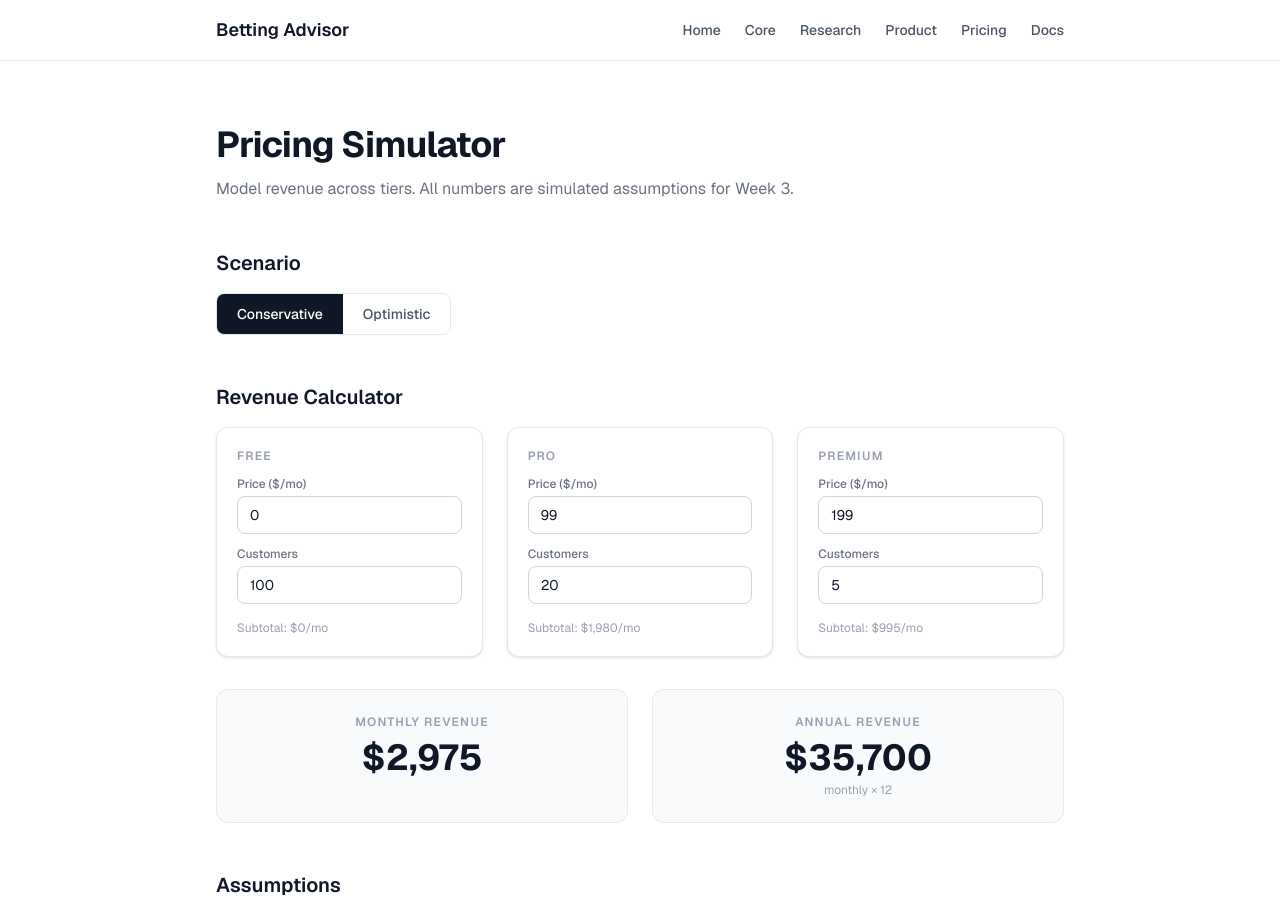
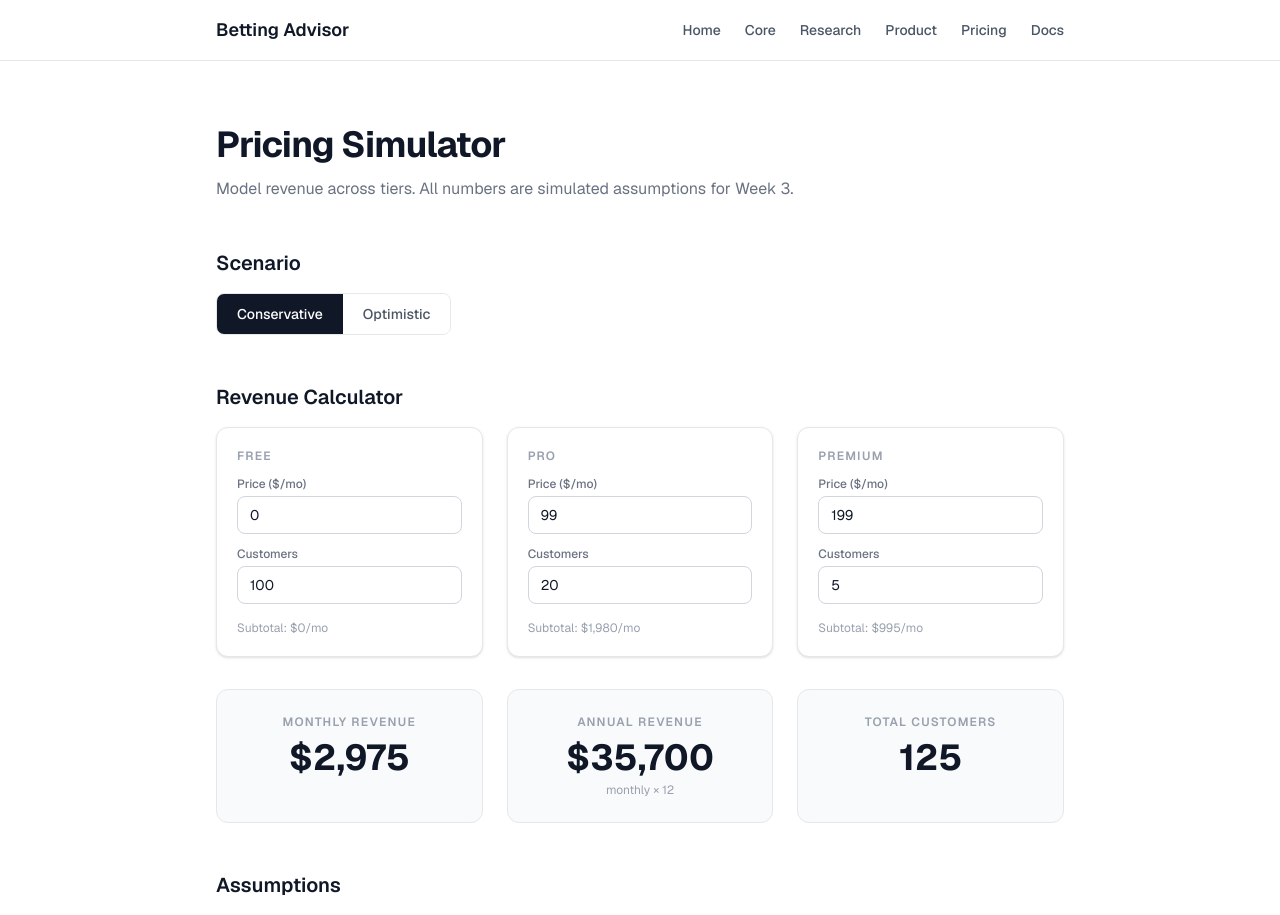
Before and after one commit to diegobaruchretana-ops/better-betting, a Next.js app: page /pricing in a window 1280 px wide. Shown: the top 915 px of the page. Built offline with nearby package versions, Linux system fonts and the light colour scheme; no server answers; the database is empty.

Commit message:
agregar total de clientes en vivo en la pagina pricing

```diff
--- a/app/pricing/page.tsx
+++ b/app/pricing/page.tsx
@@ -39,6 +39,7 @@ export default function PricingPage() {
     customers.pro * prices.pro +
     customers.premium * prices.premium;
   const annual = monthly * 12;
+  const totalCustomers = customers.free + customers.pro + customers.premium;
 
   async function fetchScenarios() {
     const { data } = await supabase
@@ -166,7 +167,7 @@ export default function PricingPage() {
           ))}
         </div>
 
-        <div className="mt-8 grid grid-cols-1 sm:grid-cols-2 gap-6">
+        <div className="mt-8 grid grid-cols-1 sm:grid-cols-3 gap-6">
           <div className="rounded-xl border border-gray-200 bg-gray-50 p-6 text-center">
             <p className="text-xs font-semibold uppercase tracking-widest text-gray-400 mb-2">
               Monthly Revenue
@@ -179,6 +180,12 @@ export default function PricingPage() {
             </p>
             <p className="text-4xl font-bold text-gray-900">{fmt(annual)}</p>
             <p className="text-xs text-gray-400 mt-1">monthly × 12</p>
+          </div>
+          <div className="rounded-xl border border-gray-200 bg-gray-50 p-6 text-center">
+            <p className="text-xs font-semibold uppercase tracking-widest text-gray-400 mb-2">
+              Total customers
+            </p>
+            <p className="text-4xl font-bold text-gray-900">{totalCustomers.toLocaleString()}</p>
           </div>
         </div>
       </section>
```
